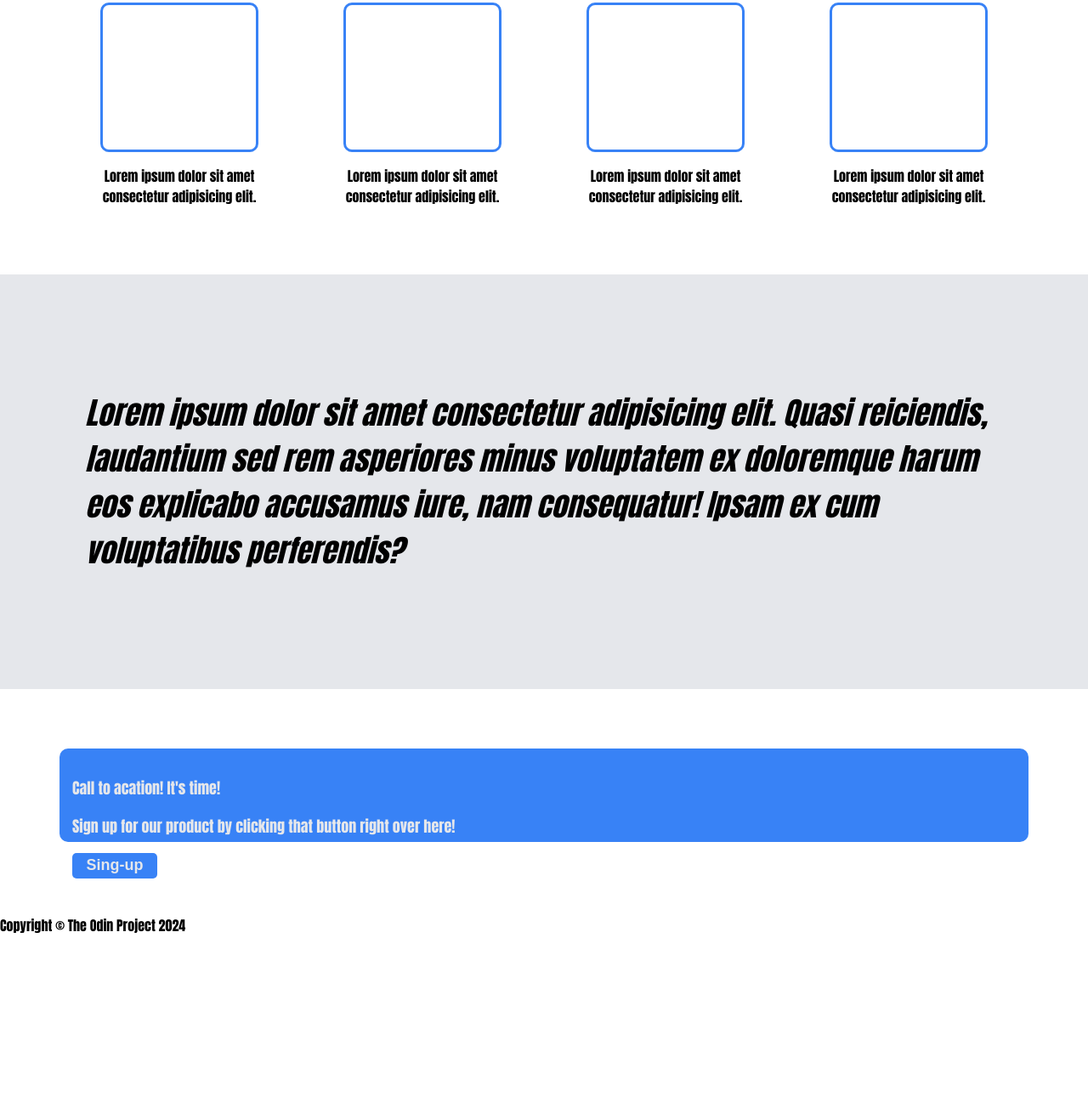
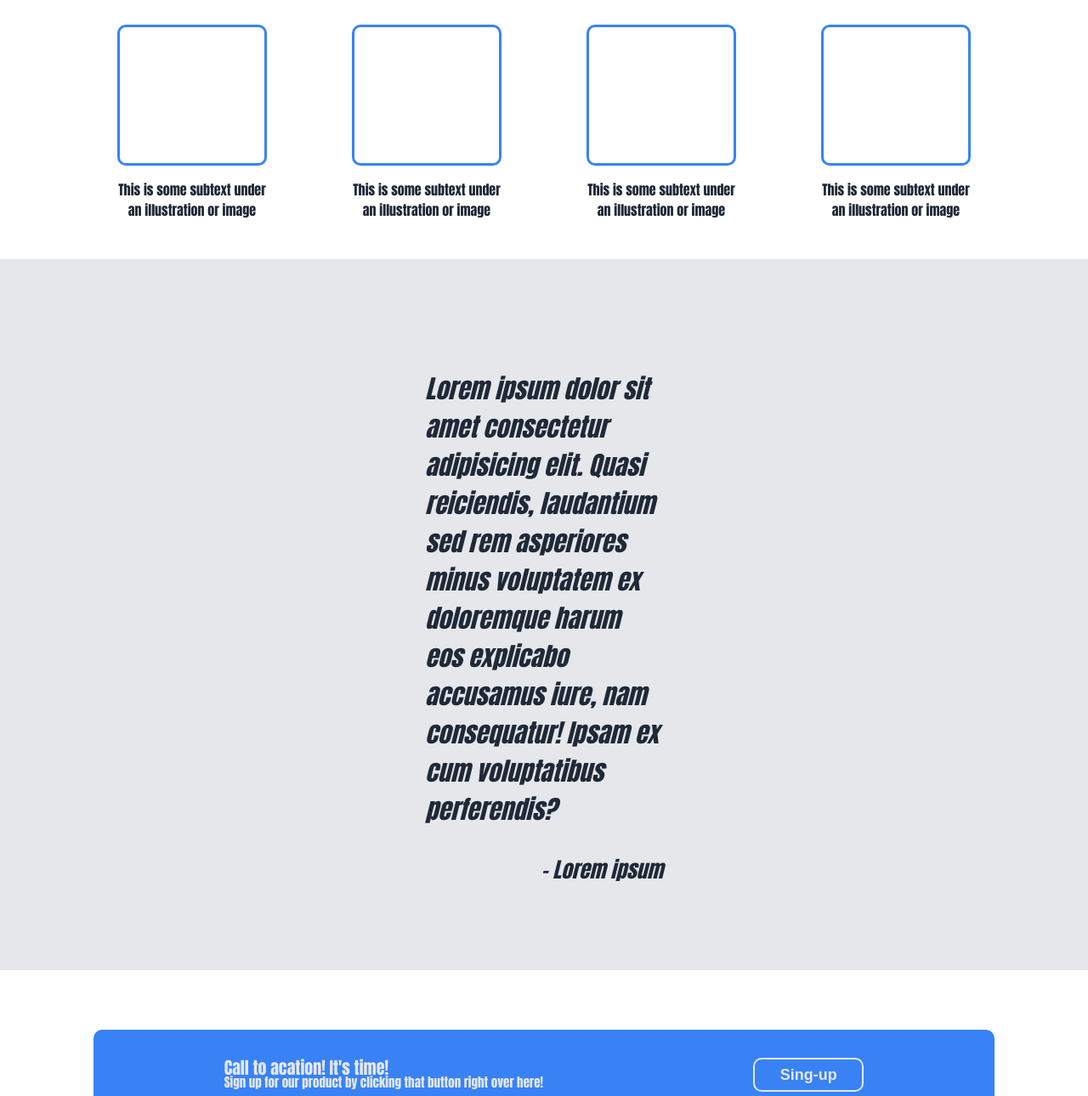
Before and after one commit to DaviSoaresS/Landing-Page, a plain HTML site: page index.html in a window 1280 px wide. Shown: the part 585-1875 px from the top of the page at 85% size. Before the commit the page ends 1702 px from the top, so only its background shows below. Drawn offline with Linux system fonts and the light colour scheme.

Commit message:
finishing edits

```diff
--- a/index.html
+++ b/index.html
@@ -22,8 +22,8 @@
         <section class="section-one">
             <div class="main-text">
                 <div class="hero-text">This web site is awesome</div>
-                <div class="hero-subtext">Lorem ipsum dolor sit amet consectetur adipisicing elit. Nihil corporis optio Lorem ipsum dolor sit amet consectetur adipisicing elit.Nihil corporis optio Lorem ipsum dolor sit amet consectetur adipisicing elit.</div>
-                <div class="sing-up"><button>Sing-up</button></div>
+                <div class="hero-subtext">This website has some subtext that goes here under the main title. It's a smaller font and the color is lower contrast</div>
+                <div class="sing-up"><button type="button">Sing-up</button></div>
             </div>
             <div class="hero-image">
                 <img src="" alt="">
@@ -35,32 +35,37 @@
             <div class="section-two-images-content">
                 <div class="info">
                     <div class="image-div"><img src="" alt=""></div>
-                    <p>Lorem ipsum dolor sit amet consectetur adipisicing elit.</p>
+                    <p>This is some subtext under an illustration or image</p>
                 </div>
                 <div class="info">
                     <div class="image-div"><img src="" alt=""></div>
-                    <p>Lorem ipsum dolor sit amet consectetur adipisicing elit.</p>
+                    <p>This is some subtext under an illustration or image</p>
                 </div>
                 <div class="info">
                     <div class="image-div"><img src="" alt=""></div>
-                    <p>Lorem ipsum dolor sit amet consectetur adipisicing elit.</p>
+                    <p>This is some subtext under an illustration or image</p>
                 </div>
                 <div class="info">
                     <div class="image-div"><img src="" alt=""></div>
-                    <p>Lorem ipsum dolor sit amet consectetur adipisicing elit.</p>
+                    <p>This is some subtext under an illustration or image</p>
                 </div>
             </div>
         </section>
         <section class="section-three">
             <div class="phrase-motivation">
                 <p >Lorem ipsum dolor sit amet consectetur adipisicing elit. Quasi reiciendis, laudantium sed rem asperiores minus voluptatem ex doloremque harum eos explicabo accusamus iure, nam consequatur! Ipsam ex cum voluptatibus perferendis?</p>
+                <p class="author">- Lorem ipsum</p>
             </div>
         </section>
         <section class="section-four">
-            <div class="last-call-singup">
-                <div class="top-text"><p>Call to acation! It's time!</p></div>
-                <div lass="bottom-text"><p>Sign up for our product by clicking that button right over here!</p></div>
+           <div class="last-call-singup">
+                <div class="text">
+                    <p><strong>Call to acation! It's time!</strong></p>
+                    <p>Sign up for our product by clicking that button right over here!</p>
+                </div>
+               <div class="button-section4">
                 <button class="sing-up">Sing-up</button>
+            </div>
             </div>
         </section>
     </main>
--- a/style.css
+++ b/style.css
@@ -75,6 +75,10 @@ nav {
     justify-content: center;
 }
 
+.main-text button {
+ cursor: pointer;
+}
+
 .main-text .sing-up {
     padding-top: 2%;
     padding-left: 5%;
@@ -105,28 +109,29 @@ nav {
 .section-two{
     padding-left: 40%;
     padding-right: 40%;
+
 }
 
-.section-two h2 {
-    padding-top: 10%;
+.main-textsec2 {
+    padding-top: 30px;
+    font-size: 20px;
 }
 
 .section-two-images-content {
-
     display: flex;
     justify-content:center;
     justify-content: center;
 
-    padding-top: 15%;
-    padding-bottom: 25%;
+    padding-top: 20px;
+    padding-bottom: 30px;
 
     gap: 100px;
 }
 
 
 .image-div {
-    width: 180px;
-    height: 170px;
+    width: 170px;
+    height: 160px;
     border: solid;
     color: #3882f6;
     border-radius: 10px;
@@ -134,6 +139,7 @@ nav {
 
 .info p {
     text-align: center;
+    color: #1F2937;
 }
 
 
@@ -142,7 +148,11 @@ nav {
 .section-three {
     background-color:#E5E7EB;
 
-    padding: 100px;
+    padding-left: 500px;
+    padding-right: 500px;
+
+    padding-top: 100px;
+    padding-bottom: 100px;
 
     display: flex;
     align-items: center;
@@ -151,44 +161,89 @@ nav {
 }
 
 .phrase-motivation{
+    padding: 0;
+    margin: 0;
+    color: #1F2937;
     font-style: italic;
-    font-weight: normal;
-    font-size: 36px;
+    font-weight: 100;
+    font-size: 30px;
 }
+
+.phrase-motivation .author {
+    padding: 0;
+    margin: 0;
+    font-weight: bold;
+    text-align: right;
+    font-size: 25px;
+}
+
+
 
 /*section four */
 
 .section-four {
     padding: 70px;
+    display: flex;
+    align-items:center;
+    justify-content: center
+
 }
 
 .last-call-singup {
+
     background-color: #3882f6;
     font-size: 18px;
     color: #E5E7EB;
     border-radius: 10px;
-    height: 80px;
-    padding: 15px;
+    width: 1000px;
 
+
+    display: flex;
+    align-items: center;
+    justify-content: space-around;
+
+   padding: 30px;
+
+    line-height: 0;
 }
 
-.last-call-singup .top-text {
-    font-weight: bold;
+.last-call-singup .text strong {
+    font-size: 20px;
 }
 
+.last-call-singup .text {
+    font-size: 15px;
+}
+
+
 .last-call-singup button {
-    border: 1px;
     border-color: #E5E7EB;
-    border-radius: 5px;
+    border-radius: 10px;
+    border: 2px, solid;
     font-size: 18px;
     font-weight:700;
+    padding: 10px;
+    width: 130px;
+    height: 40px;
     background-color: #3882f6;
     color: #E5E7EB;
 
-    width: 100px;
-    height: 30px;
-    padding: 10px;
-    display: flex;
+    cursor: pointer;
+
+    display:flex;
     align-items: center;
     justify-content: center;
 }
+
+/* FOOTER */
+
+footer {
+
+    background-color: #1F2937;
+    color:#E5E7EB;
+    text-align: center;
+    font-size: 20px;
+
+    padding: 18px;
+
+}
```
